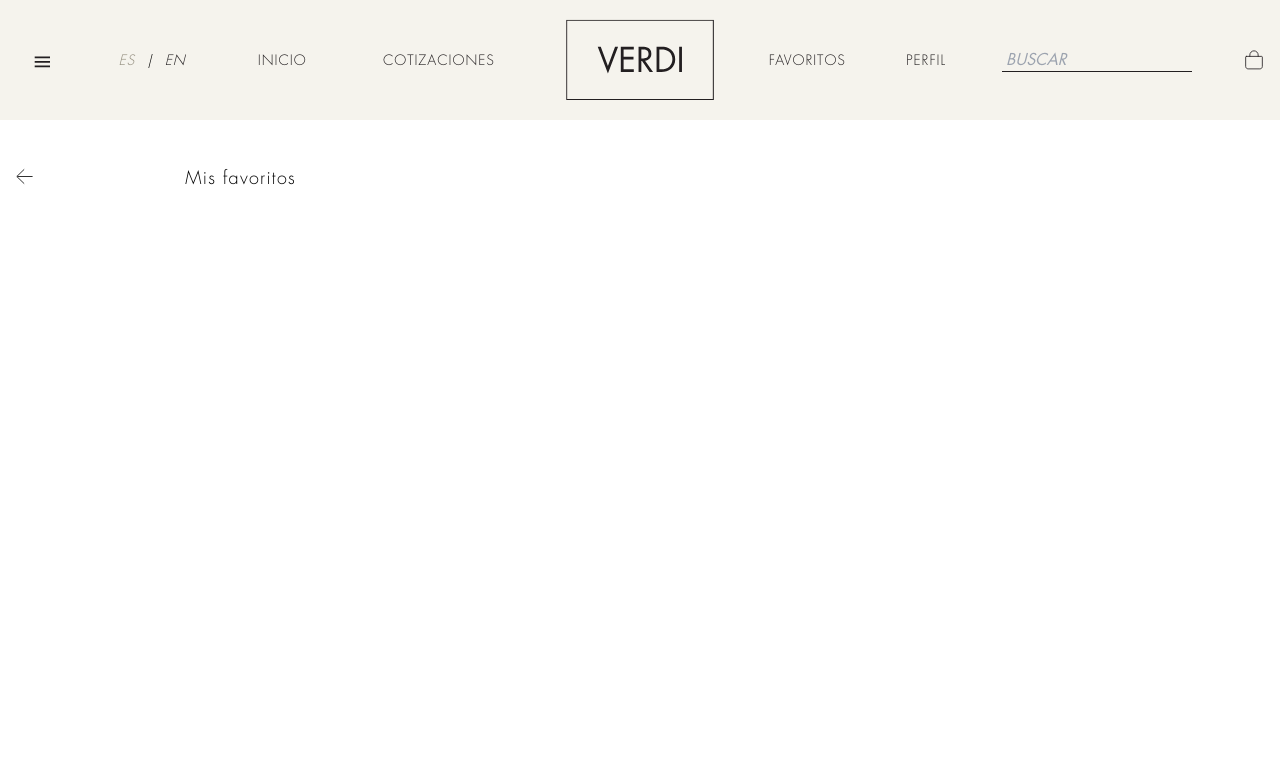
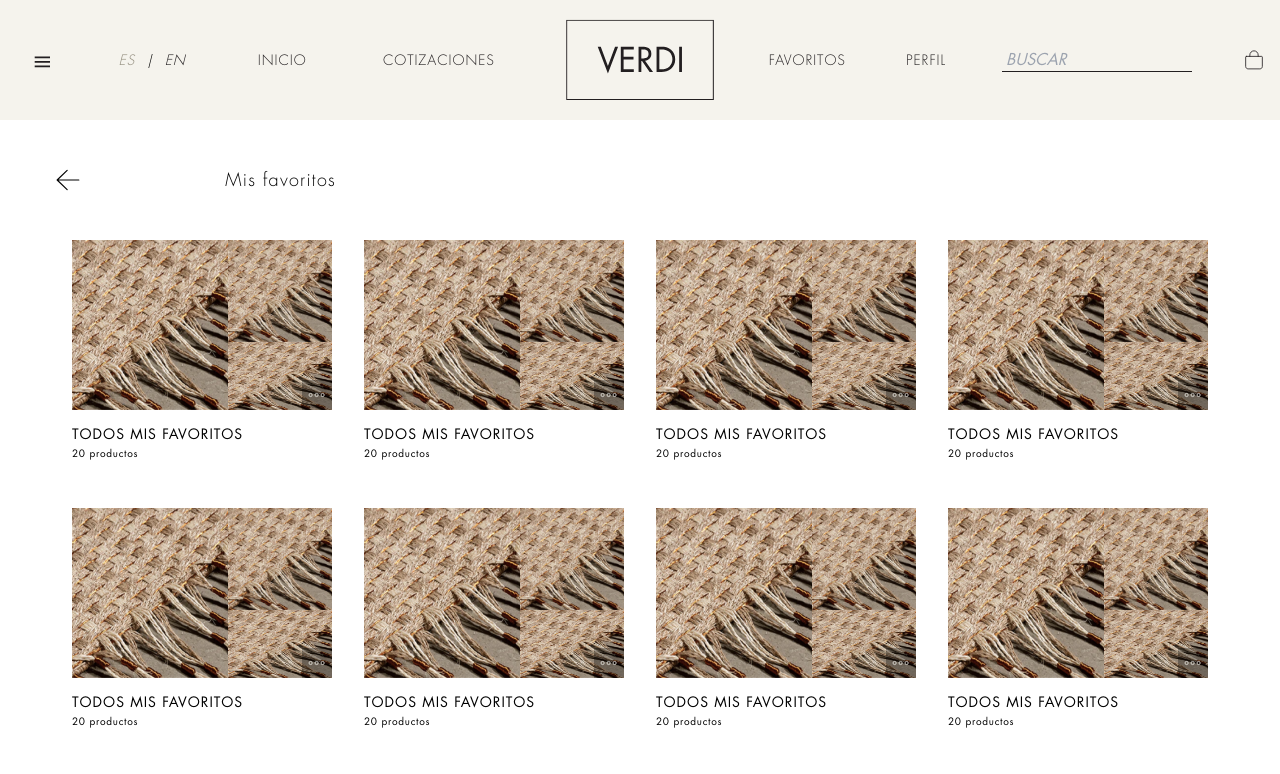
Before and after one commit to yoylermosquera/verdi-test, a Next.js app: page /folders in a window 1280 px wide. Shown: the top 774 px of the page. Built offline with nearby package versions, Linux system fonts and the light colour scheme; no server answers.

Commit message:
Products Page created with responsive design

```diff
--- a/src/components/folderCard/index.tsx
+++ b/src/components/folderCard/index.tsx
@@ -17,10 +17,10 @@ interface ProductCardProps {
 }
 
 function FolderCard({
+  id,
   img1,
   img2,
   img3,
-  id,
   title1,
   title2,
   title3,
--- a/src/components/folders/productsPage/index.tsx
+++ b/src/components/folders/productsPage/index.tsx
@@ -1,8 +1,4 @@
-import useMediaQuery from '@/hooks/useMediaQuery';
-import Image from 'next/image';
 import React from 'react';
-import Icon from '../../icon';
-import { Colors } from '@/styles/config/base';
 import FolderCard from '@/components/folderCard';
 import productSample from '@/assets/images/examples/productSample.png';
 import ReturnContainer from '@/components/returnContainer';
@@ -15,29 +11,27 @@ const mockData = Array.from({ length: 20 }).map((_, i) => ({
   title1: `Tapete Heritage - ${i + 1}`,
   title2: `Tapete Heritage - ${i + 1}`,
   title3: `Tapete Heritage - ${i + 1}`,
-  description: 'Crin de caballo tejido',
-
+  folderTitle: 'Todos mis favoritos',
+  productsAmmount: '20',
 }));
 
 interface FolderPageProps {
-// description: string;
- }
+  // description: string;
+}
 
-
-function ProductsPage({
-// description,
-}: FolderPageProps
-) {
-
-const matches = useMediaQuery('(min-width: 768px)');
-const iconSize = matches ? 17 : 24;
+function ProductsPage({}: // description,
+FolderPageProps) {
   return (
-   <section className='w-full h-full  px-4 pt-7 lg:pt-12'>
-        <ReturnContainer
-          title='Mis favoritos'
-        />
-
-   </section>
+    <section className="w-full h-full lg:flex lg:flex-row lg:justify-center ">
+      <section className=" w-full px-4 lg-w-[65.75rem] lg:max-w-[75rem]">
+        <ReturnContainer title="Mis favoritos" className="my-7 lg:my-12 " />
+        <section className="w-full h-full px-4 grid grid-cols-2 gap-2 justify-between lg:grid-cols-4 lg:gap-8 ">
+          {mockData.map((product) => (
+            <FolderCard {...product} />
+          ))}
+        </section>
+      </section>
+    </section>
   );
 }
 export default ProductsPage;
--- a/src/components/returnContainer/index.tsx
+++ b/src/components/returnContainer/index.tsx
@@ -1,28 +1,28 @@
-import React from "react";
-import useMediaQuery from "@/hooks/useMediaQuery";
-import Icon from "../icon";
-import { Colors } from "@/styles/config/base";
+import React from 'react';
+import useMediaQuery from '@/hooks/useMediaQuery';
+import Icon from '../icon';
+import { Colors } from '@/styles/config/base';
 
 interface ReturnContainerProps {
-    title?: string
-    className?: string
+  title?: string;
+  className?: string;
 }
-function ReturnContainer({
-    title,
-    className,
-}: ReturnContainerProps) {
-
-const matches = useMediaQuery('(min-width: 768px)');
-const iconSize = matches ? 17 : 24;
-
-return(
-    <section className={`w-full h-6 flex flex-row justify-between lg:w-[17.5rem] lg:max-w-[31.25rem] ${className}`} >
-        <Icon iconName='ArrowBackward' size={iconSize} color={Colors.black} className='flex justify-items-start'/>
-        <div className="text-font_18 flex justify-items-center">
-            {title}
-        </div>
-        <div className="lg:hidden"></div>
+function ReturnContainer({ title, className }: ReturnContainerProps) {
+  return (
+    <section
+      className={`w-full h-6 flex flex-row justify-between lg:w-[17.5rem] lg:max-w-[31.25rem] ${className}`}
+    >
+      <Icon
+        iconName="ArrowBackward"
+        size={24}
+        color={Colors.black}
+        className="flex justify-items-start my-auto"
+      />
+      <div className="text-font_18 flex justify-items-center my-auto">
+        {title}
+      </div>
+      <div className="lg:hidden"></div>
     </section>
-);
+  );
 }
 export default ReturnContainer;
```
